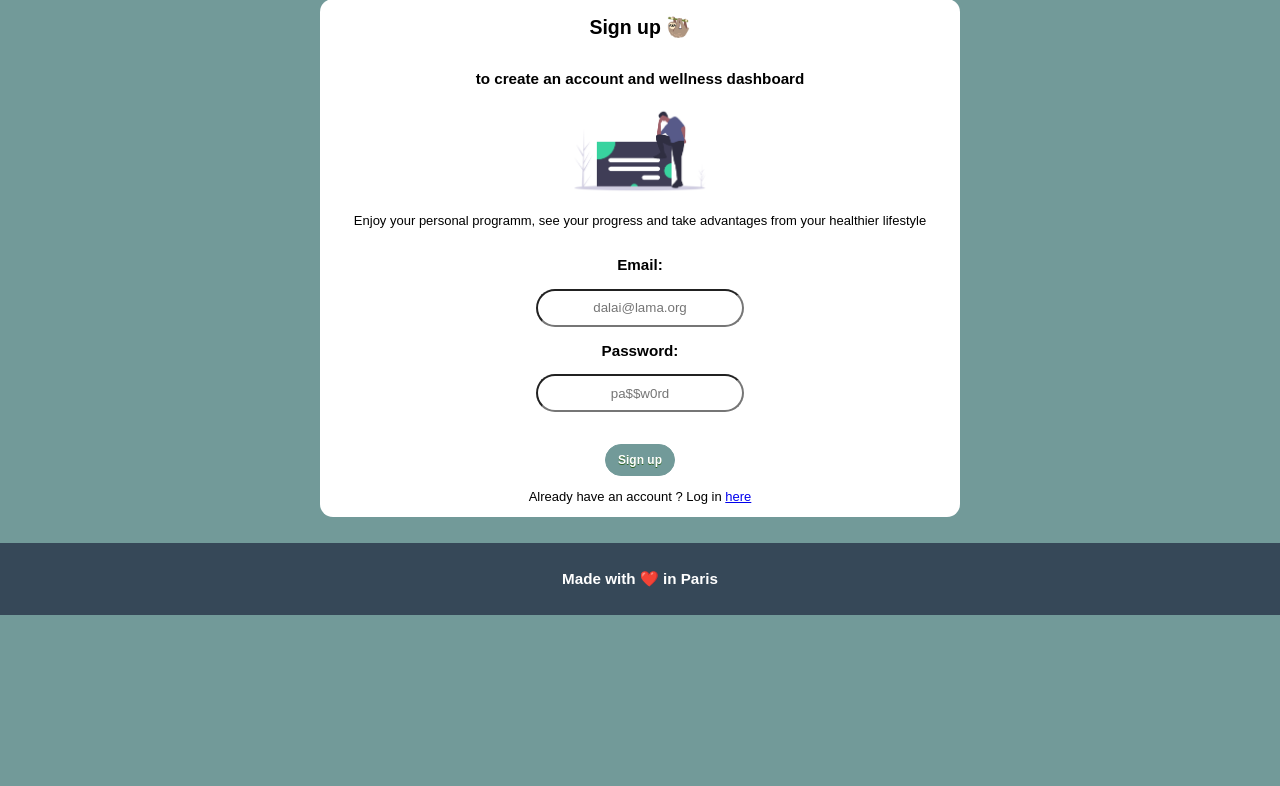
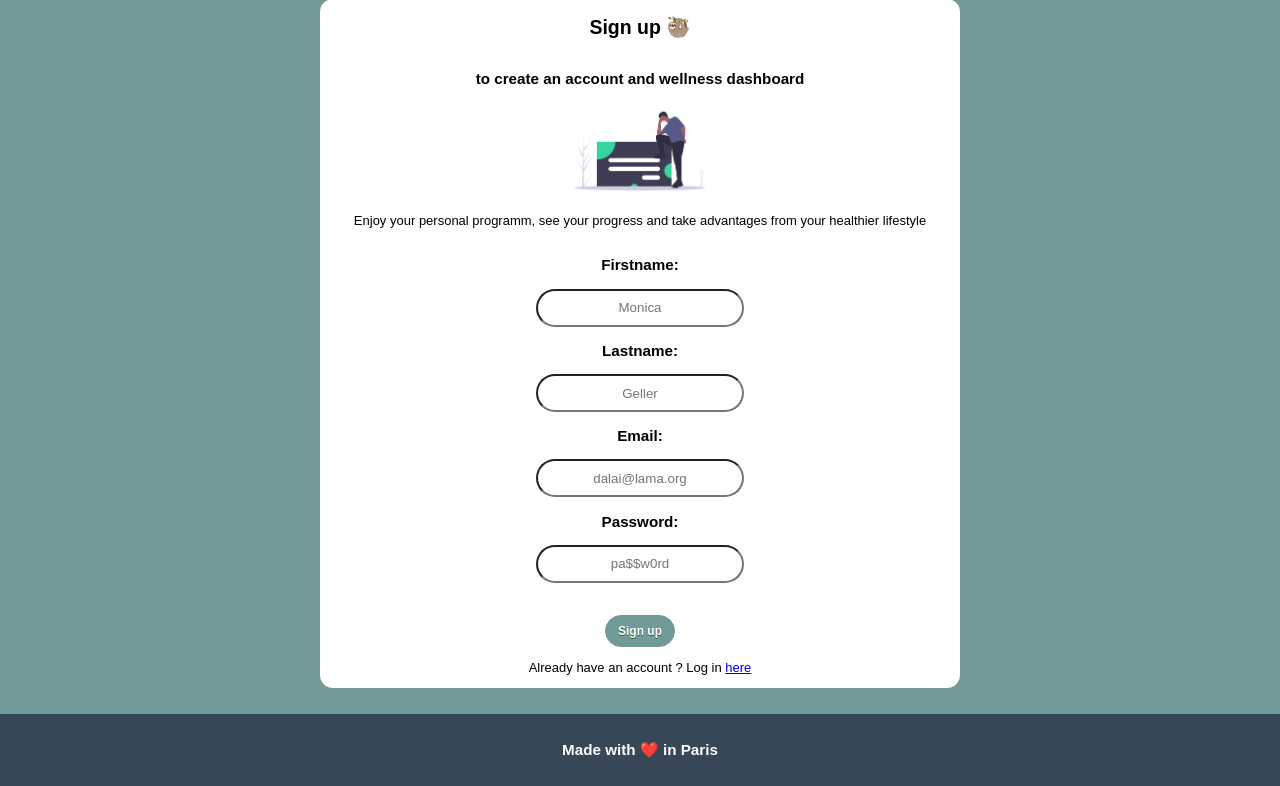
Before and after one commit to anaisperson/projet2-basil, a Node project: template views/signup.hbs in a window 1280 px wide. Shown: the part 82-868 px from the top of the page. Before the commit the page ends 697 px from the top, so only its background shows below. Run offline with Node 20 templates, Linux system fonts and the light colour scheme; the template is opened without the code that fills it, so the values that code supplies are empty.

Commit message:
signup firstname+lastname

```diff
--- a/views/login.hbs
+++ b/views/login.hbs
@@ -47,7 +47,7 @@
     {{!-- <h6>Forgot your password ? Bad luck 😕</h6> --}}
 
     {{!-- <button class="button"> --}}
-    <button class="loginbutton">Log In</button>
+    <a href="/"><button class="loginbutton" type="submit">Log In</button></a>
     {{!-- </button> --}}
     <p>Not registered yet ? Sign up <a href="/users/signup">here</a></p>
   </form>
--- a/views/signup.hbs
+++ b/views/signup.hbs
@@ -25,13 +25,39 @@
   </p>
   <form action="/users/signup" method="post" class="form">
 
+
+    <label for="firstname">
+      <h3>Firstname:</h3>
+    </label>
+    {{!-- <input type="text" id="firstname" name="firstname" /> --}}
+    <div className="field">
+      <div className="control">
+        <input class="champ" type="text" name="firstname" placeholder="Monica" />
+      </div>
+    </div>
+
+
+    {{!-- <label for="lastname">Lastname:</label>
+    <input type="text" id="lastname" name="lastname" /> --}}
+
+    <label for="lastname">
+      <h3>Lastname:</h3>
+    </label>
+    {{!-- <input type="text" id="firstname" name="firstname" /> --}}
+    <div className="field">
+      <div className="control">
+        <input class="champ" type="text" name="lastname" placeholder="Geller" />
+      </div>
+    </div>
+
+
     <label for="mail">
       <h3>Email:</h3>
     </label>
     {{!-- <input type="email" id="mail" name="email" /> --}}
     <div className="field">
       <div className="control">
-        <input class="champ" type="text" name="username" placeholder="dalai@lama.org" />
+        <input class="champ" type="text" name="email" id="name" placeholder="dalai@lama.org" />
       </div>
     </div>
 
@@ -47,7 +73,11 @@
     {{!-- <h6>Forgot your password ? Bad luck 😕</h6> --}}
 
     {{!-- <button class="button"> --}}
-    <button class="loginbutton">Sign up</button>
+    {{#if error}}
+    <span style="color:red;font-style:italic;text-align:center">{{{ error }}}</span>
+    {{/if}}
+
+    <button class="loginbutton" type="submit">Sign up</button>
     {{!-- </button> --}}
     <p>Already have an account ? Log in <a href="/users/login">here</a></p>
   </form>
```
Also changed, not shown: app.js (+13 -8 lines).
